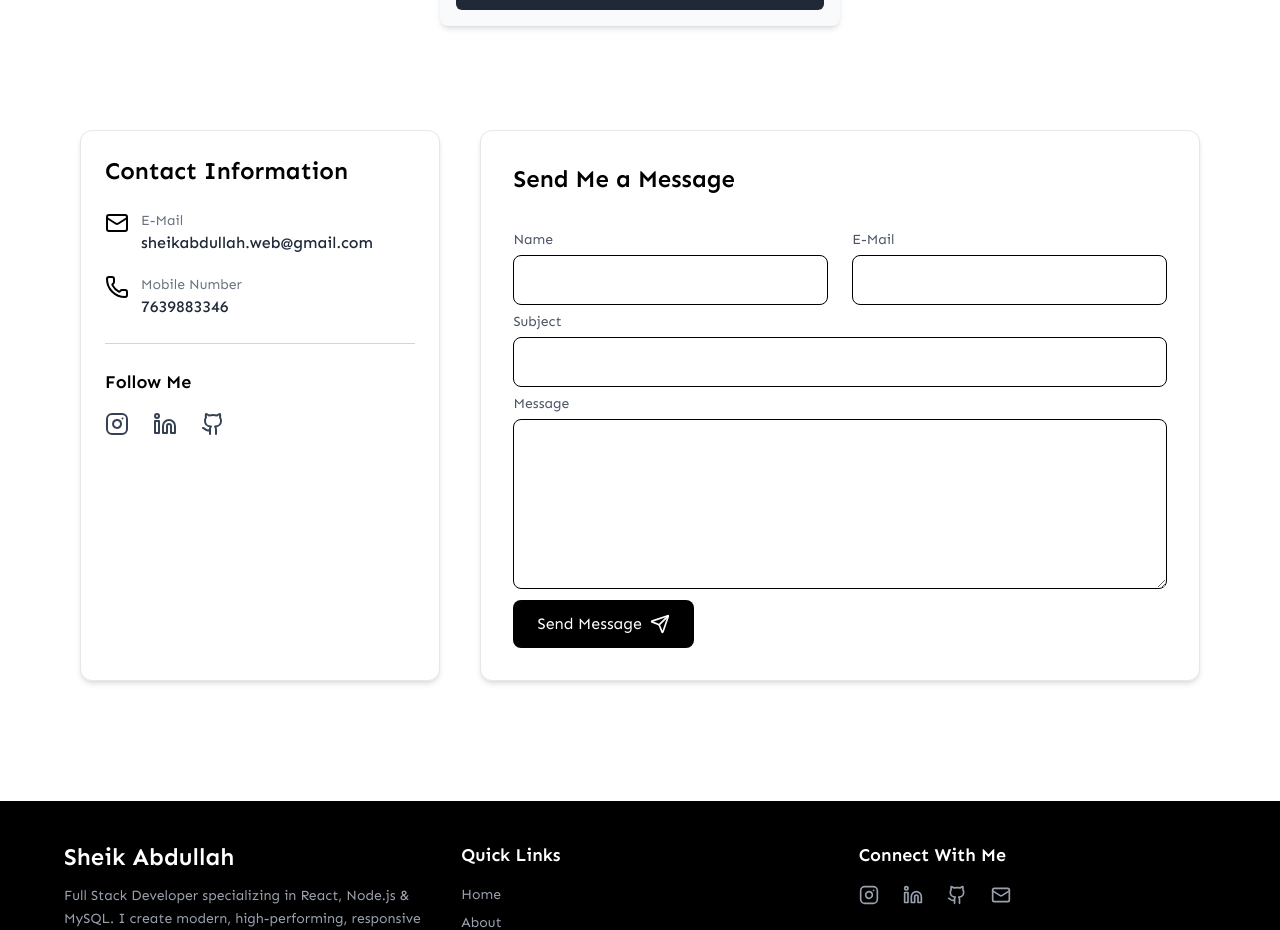
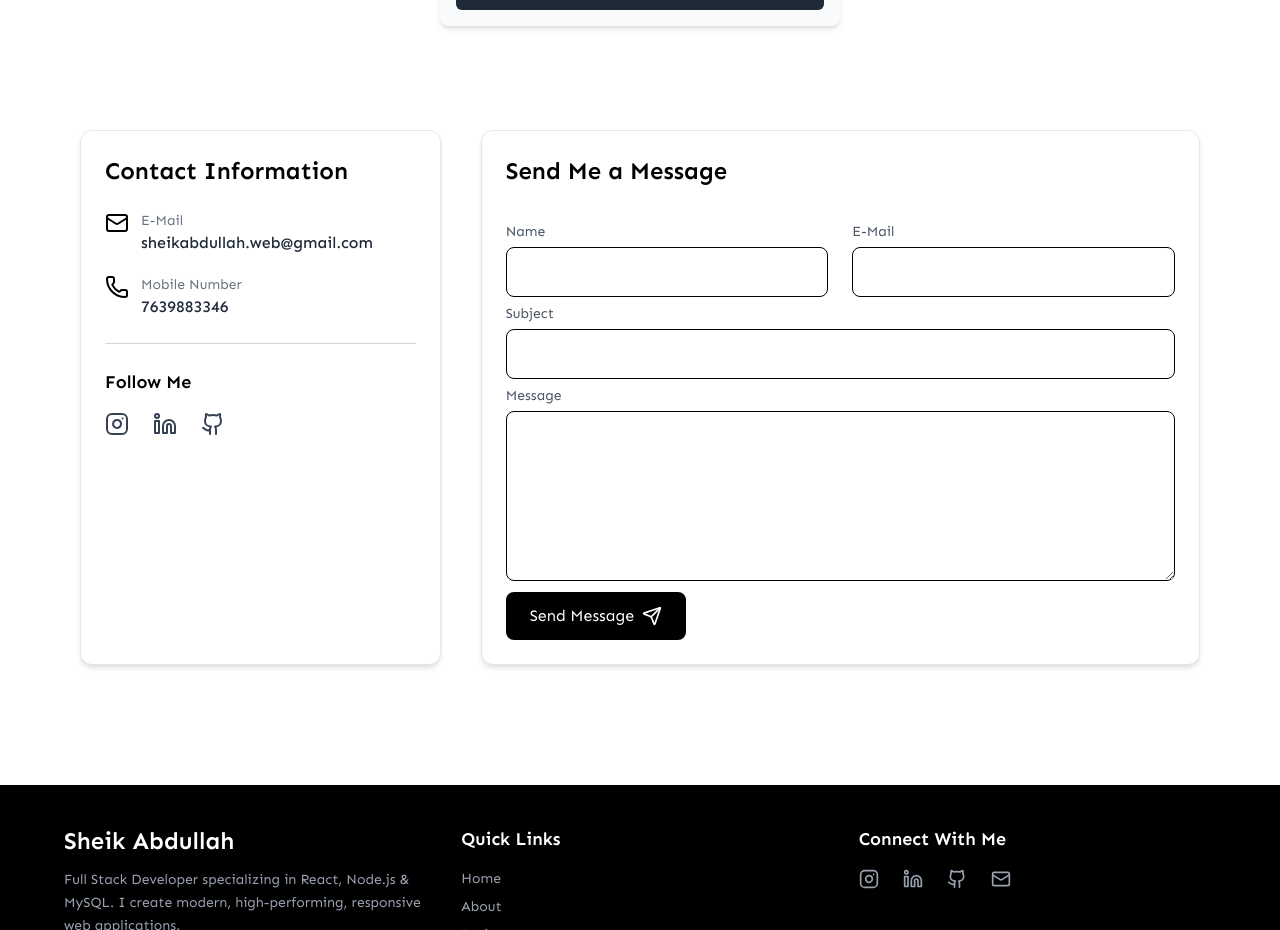
Before and after one commit to SheikAbdullahProjects/portfolio, a React (Vite) app: page / in a window 1280 px wide. Shown: the part 3466-4396 px from the top of the page. Built offline with nearby package versions, Linux system fonts and the light colour scheme.

Commit message:
Update Contact.jsx

```diff
--- a/src/components/Contact.jsx
+++ b/src/components/Contact.jsx
@@ -57,7 +57,7 @@ export default function Contact() {
       </section>
 
       {/* RIGHT FORM CARD */}
-      <section className="w-full lg:w-2/3 bg-white p-8 rounded-xl shadow-md border border-gray-200">
+      <section className="w-full lg:w-2/3 bg-white p-6 rounded-xl shadow-md border border-gray-200">
         <h2 className="text-2xl font-semibold mb-8">Send Me a Message</h2>
 
         <form className="space-y-1">
```
